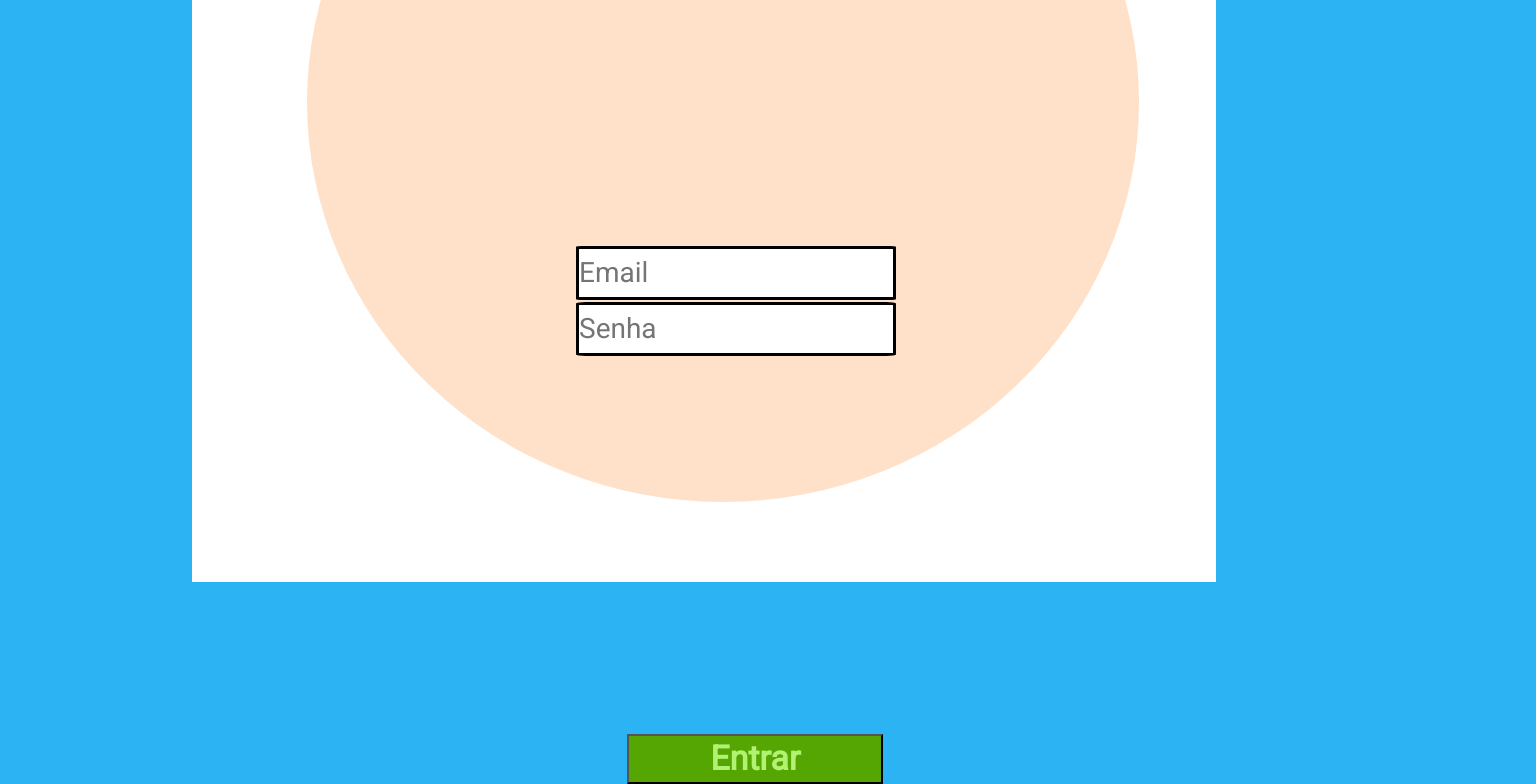
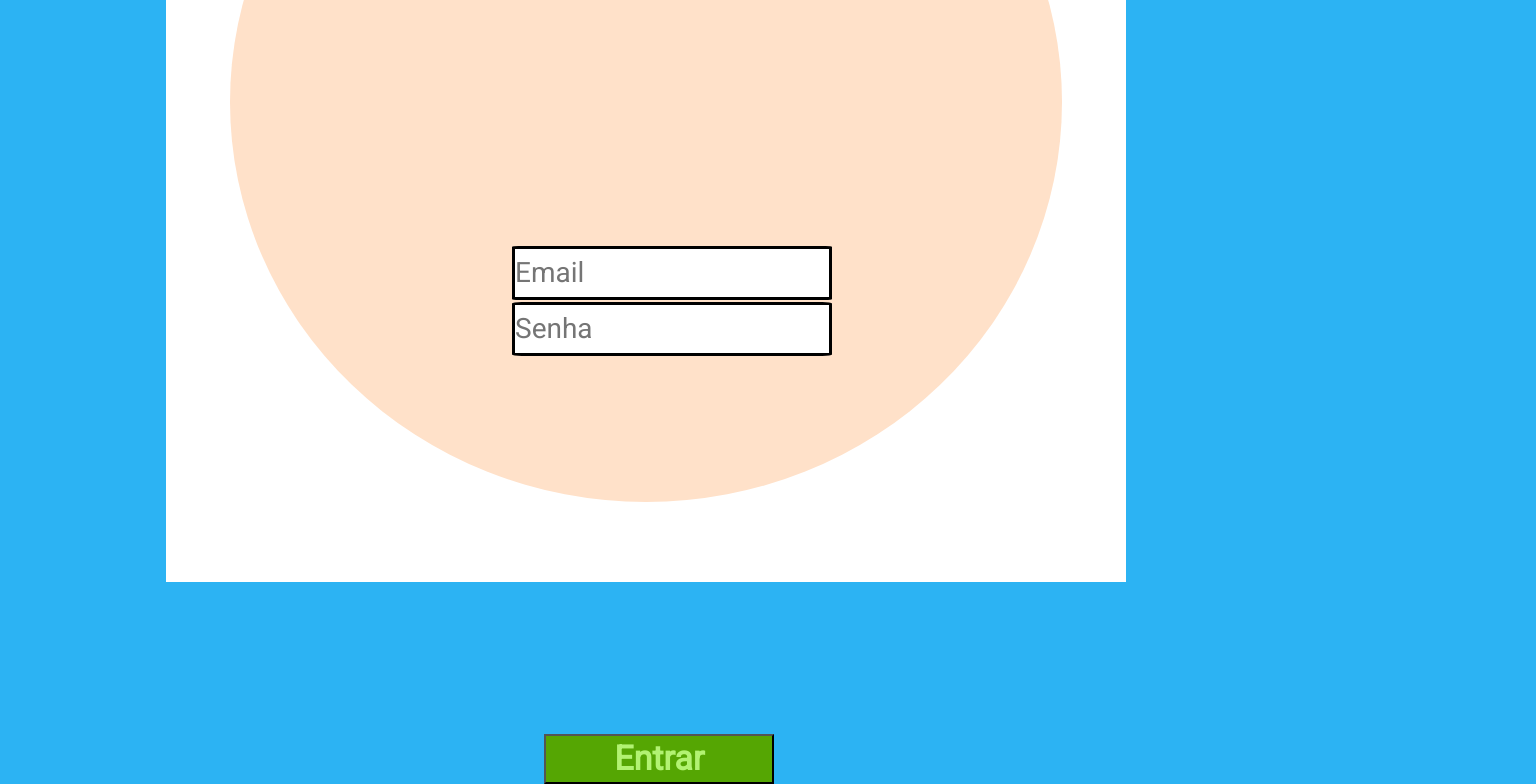
Before and after one commit to 99flipe/finn, a plain HTML site: page index.html in a window 1280 px wide. Shown: the part 698-1482 px from the top of the page, 1536 px wide, since content can reach past the window. Drawn offline with Linux system fonts and the light colour scheme.

Commit message:
alteração no css

```diff
--- a/style.css
+++ b/style.css
@@ -1,4 +1,5 @@
-@import url('https://fonts.googleapis.com/css2?family=Roboto&display=swap');
+@import
+url('https://fonts.googleapis.com/css2?family=Roboto&display=swap');
 
 *{
   font-family: Roboto;
@@ -10,7 +11,7 @@
 }
 body{
   background-color: #2CB3F3;
-  width: 120vw;
+  width: 98.5vw;
   height: 180vh;
   box-sizing: border-box;
 }
@@ -19,10 +20,10 @@ h1,h2{
   font-family: Roboto;
 }
 .corpo{
-  width:80vw;
+  width:75vw;
   height: 120vh;
   top: 40%;
-  left: 15%;
+  left: 13vw;
   background-color: white;
   position: absolute;
   border-radius: 15% 15% 0% 0%;
@@ -32,7 +33,7 @@ h1,h2{
   position: absolute;
   width: 65%;
   height: 100%;
-  left: 24%;
+  left: 18vw;
   top: 50%;
   background-color: #FFE1C9;
   border-radius: 50%;
@@ -45,7 +46,7 @@ h1,h2{
   border: solid;
   border-radius:60%;
   background-color: black;
-  left: 38%;
+  left: 32vw;
   top: 75%;
   z-index:3;
   position:absolute;
@@ -57,7 +58,7 @@ h1,h2{
   border: solid;
   border-radius:60%;
   background-color: black;
-  left:72%;
+  left:68vw;
   top: 75%;
   z-index:3;
   position:absolute;
@@ -66,14 +67,12 @@ h1,h2{
 .email{
   position:absolute;
   width: 25vw;
-  heigth: 25vh;
-  left: 45%;
+  left: 40vw;
   top: 118%;
   z-index:4;
   box-sizing: border-box;
   border-radius: 2% 2%;
   border: 0.3vw solid black;
-
   font-family: Roboto;
   font-style: normal;
   font-weight: normal;
@@ -84,14 +83,12 @@ h1,h2{
 .senha{
   position:absolute;
   width: 25vw;
-  heigth: 25vh;
-  left:45%;
+  left:40vw;
   top:125%;
   z-index:4;
   box-sizing: border-box;
   border-radius: 3% 3%;
   border: 0.3vw solid black;
-
   font-family: Roboto;
   font-style: normal;
   font-weight: normal;
@@ -101,14 +98,13 @@ h1,h2{
 }
 .butao{
   position:absolute;
-  width: 20vw;
-  heigth: 50vh;
-  left: 49%;
+  width: 18vw;
+  left: 42.5vw;
   top: 179%;
   background-color:#55A603;
-  font-family: Roboto;
-  font-style: normal;
-  font-weight: bold;
+  font-family: 'Roboto', sans-serif;
+  font-style: inherit;
+  font-weight: 600;
   font-size: 85%;
   line-height: 135%;
   color: #B2F272;
```
